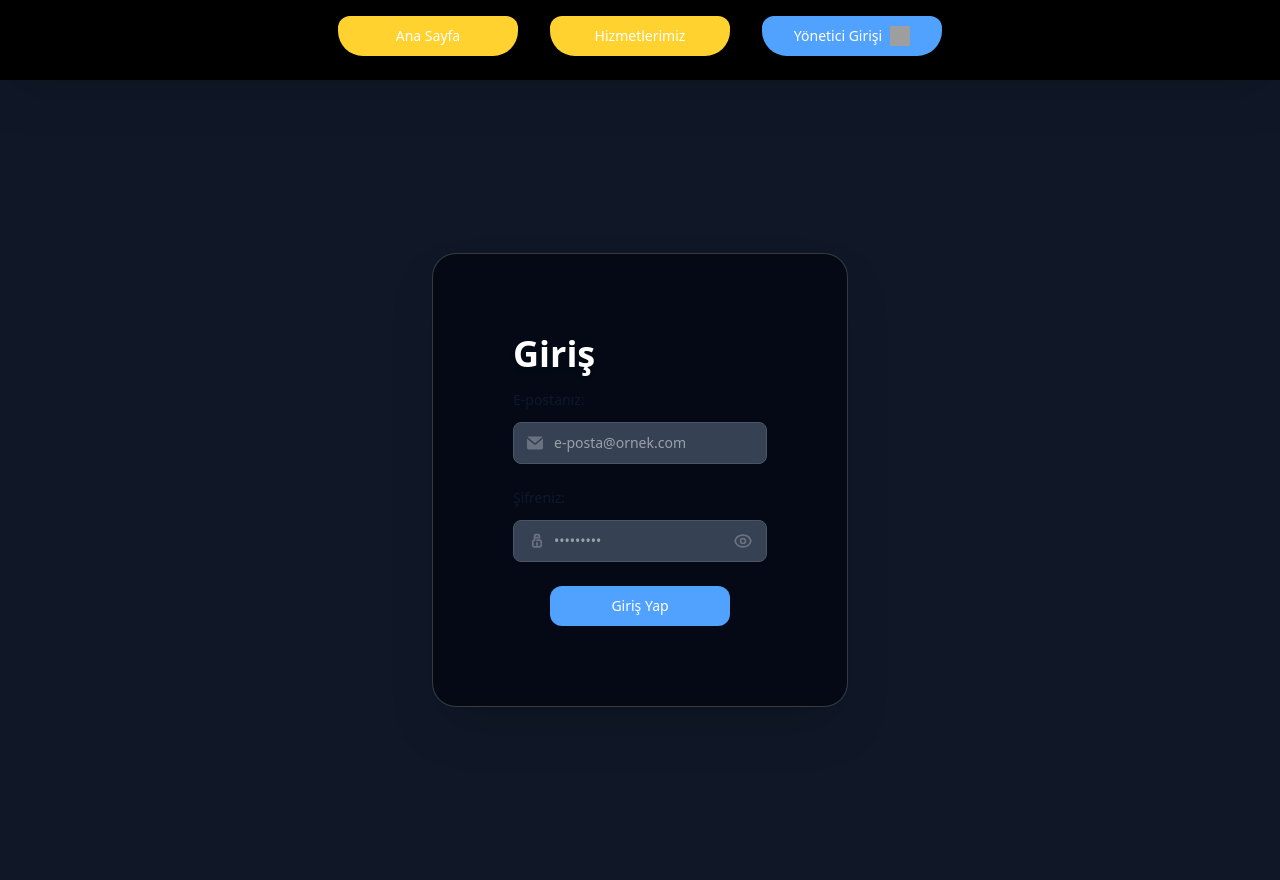
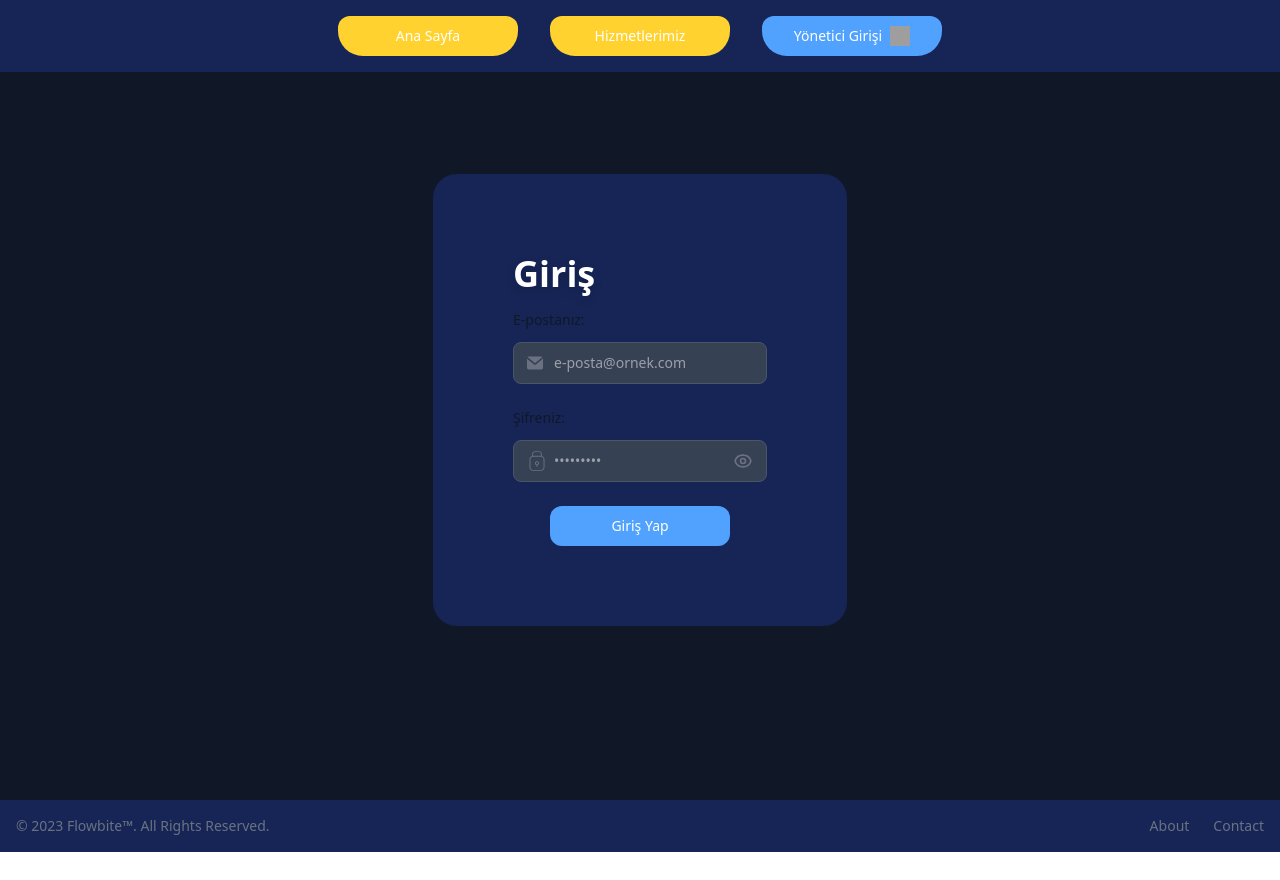
Before and after one commit to KIANOUSH-SAU/BarberAutomationProject, a React app in the folder frontend/: page /login in a window 1280 px wide. After the commit the page ends 852 px from the top, so only its background shows below. Built offline with nearby package versions, Linux system fonts and the light colour scheme; grey boxes are pictures that could not be loaded; the HTML template or start-up script is replaced by a standard one.

Commit message:
feat: add Footer component, enhance Navbar styling, and improve layout in various pages

```diff
--- a/frontend/src/App.jsx
+++ b/frontend/src/App.jsx
@@ -5,13 +5,13 @@ import AppointmentsPage from "./pages/AppointmentsPage";
 import Navbar from "./components/Navbar";
 import AdminPage from "./pages/AdminPage";
 import LoginPage from "./pages/LoginPage";
+import Footer from "./components/Footer";
 
 function App() {
 	return (
 		<Router>
-			<Navbar />
-			<div style={{ height: "80px" }} className="bg-black" />
 			<div className="background min-h-screen">
+				<Navbar />
 				<Routes>
 					<Route path="/" element={<HomePage />} />
 					<Route path="/services" element={<ServicesPage />} />
@@ -22,6 +22,7 @@ function App() {
 					<Route path="/admin" element={<AdminPage />} />
 					<Route path="/login" element={<LoginPage />} />
 				</Routes>
+				<Footer />
 			</div>
 		</Router>
 	);
--- /dev/null
+++ b/frontend/src/components/ErrorLog.jsx
@@ -0,0 +1,12 @@
+const ErrorLog = ({ message }) => {
+	return (
+		<div
+			className="p-4 mb-4 text-sm text-red-800 rounded-lg bg-red-50 dark:bg-gray-800 dark:text-red-400"
+			role="alert"
+		>
+			<span className="font-medium">Hata!</span> {message}
+		</div>
+	);
+};
+
+export default ErrorLog;
--- /dev/null
+++ b/frontend/src/components/Footer.jsx
@@ -0,0 +1,29 @@
+const Footer = () => {
+	return (
+		<footer className="shadow-sm bg-blue-950">
+			<div className="w-full mx-auto max-w-screen-xl p-4 md:flex md:items-center md:justify-between">
+				<span className="text-sm text-gray-500 sm:text-center dark:text-gray-400">
+					© 2023{" "}
+					<a href="https://flowbite.com/" className="hover:underline">
+						Flowbite™
+					</a>
+					. All Rights Reserved.
+				</span>
+				<ul className="flex flex-wrap items-center mt-3 text-sm font-medium text-gray-500 dark:text-gray-400 sm:mt-0">
+					<li>
+						<a href="#" className="hover:underline me-4 md:me-6">
+							About
+						</a>
+					</li>
+					<li>
+						<a href="#" className="hover:underline">
+							Contact
+						</a>
+					</li>
+				</ul>
+			</div>
+		</footer>
+	);
+};
+
+export default Footer;
--- a/frontend/src/components/Navbar.jsx
+++ b/frontend/src/components/Navbar.jsx
@@ -2,7 +2,7 @@ import { Link } from "react-router-dom";
 import { adminIcon } from "../assets/assetsHandler";
 const Navbar = () => {
 	return (
-		<nav className="nav-glass-bg fixed z-10 w-full">
+		<nav className="fixed z-20 w-full bg-blue-950">
 			<div className="max-w-screen-xl flex flex-wrap items-center justify-center mx-auto p-4">
 				<div className="flex md:order-2">
 					<button
--- a/frontend/src/components/ServiceCard.jsx
+++ b/frontend/src/components/ServiceCard.jsx
@@ -3,7 +3,7 @@ import { Link } from "react-router-dom";
 
 const ServiceCard = ({ service }) => {
 	return (
-		<div className="max-w-sm bg-white border border-gray-200 rounded-lg shadow-sm service-glass-bg">
+		<div className="max-w-sm border border-red-700 rounded-lg shadow-sm bg-blue-950">
 			<a href="#">
 				<img
 					className="rounded-t-lg p-10 bg-white"
--- a/frontend/src/components/Services.jsx
+++ b/frontend/src/components/Services.jsx
@@ -2,7 +2,7 @@ import ServiceCard from "./ServiceCard";
 const Services = ({ services }) => {
 	return (
 		<div className="min-h-screen bg-gray-900 flex items-center justify-center p-4">
-			<div className="grid grid-cols-1 sm:grid-cols-2 md:grid-cols-3 lg:grid-cols-4 xl:grid-cols-5 gap-5 p-10 flex-1 overflow-auto scrollbar-thin scrollbar-thumb-cyan-400 scrollbar-track-cyan-100">
+			<div className="grid grid-cols-1 sm:grid-cols-2 md:grid-cols-3 lg:grid-cols-4 xl:grid-cols-5 gap-5 p-10 flex-1 overflow-auto scrollbar-thin scrollbar-thumb-cyan-400 scrollbar-track-cyan-100 mt-15">
 				{services.map((service) => (
 					<ServiceCard key={service.id} service={service} />
 				))}
--- a/frontend/src/index.css
+++ b/frontend/src/index.css
@@ -49,52 +49,6 @@
 	-webkit-backdrop-filter: blur(10px) saturate(180%);
 }
 
-.glass-btn-1 {
-	@apply shadow-2xl px-4 py-3 text-white rounded-lg transition font-bold text-sm border-none gap-1 cursor-pointer;
-	border-bottom: 4px solid rgb(0, 94, 255);
-	background-color: rgba(0, 0, 0, 0.7);
-	width: 150px;
-	text-align: center;
-}
-.glass-btn-1:hover {
-	@apply shadow-2xl px-4 py-3 text-white rounded-lg transition font-bold text-sm border-none gap-1 cursor-pointer;
-	border-bottom: 4px solid rgba(0, 0, 0, 0.7);
-	background-color: rgb(0, 94, 255);
-	width: 150px;
-	text-align: center;
-}
-.glass-btn-2 {
-	@apply shadow-2xl px-4 py-3 text-white rounded-lg transition font-bold text-sm border-none cursor-pointer;
-	border-bottom: 4px solid rgba(255, 0, 0, 0.729);
-	background-color: rgba(0, 0, 0, 0.7);
-	width: 150px;
-	text-align: center;
-}
-
-.glass-btn-2:hover {
-	@apply shadow-2xl px-4 py-3 text-white rounded-lg transition font-bold text-sm border-none cursor-pointer;
-	border-bottom: 4px solid rgba(0, 0, 0, 0.7);
-	background-color: rgba(255, 0, 0, 0.729);
-	width: 150px;
-	text-align: center;
-}
-
-.glass-btn-3 {
-	@apply shadow-2xl inline-block px-4 py-3 text-white rounded-lg transition font-bold text-sm border-none cursor-pointer;
-	background-color: rgba(0, 0, 0, 0.7);
-	border-bottom: 4px solid rgba(255, 221, 0, 0.877);
-	width: 150px;
-	text-align: center;
-}
-
-.glass-btn-3:hover {
-	@apply shadow-2xl inline-block px-4 py-3 text-white rounded-lg transition font-bold text-sm border-none cursor-pointer;
-	background-color: rgba(255, 221, 0, 0.877);
-	border-bottom: 4px solid rgba(0, 0, 0, 0.7);
-	width: 150px;
-	text-align: center;
-}
-
 .btn-type-1 {
 	@apply text-white bg-red-400
 	hover:bg-red-600 font-medium
--- a/frontend/src/pages/AdminPage.jsx
+++ b/frontend/src/pages/AdminPage.jsx
@@ -1,6 +1,6 @@
 const AdminPage = () => {
 	return (
-		<div>
+		<div className="min-h-screen max-h-screen">
 			<h1>
 				I'm just not there sdfffffffffffffffffffffffffffffffffffffffffff
 			</h1>
--- a/frontend/src/pages/AppointmentsPage.jsx
+++ b/frontend/src/pages/AppointmentsPage.jsx
@@ -52,7 +52,7 @@ const AppointmentsPage = () => {
 
 	return (
 		<div className="min-h-screen bg-gray-900 flex items-center justify-center p-4">
-			<div className="w-full max-w-2xl mx-auto bg-white rounded-2xl shadow-2xl p-8 md:p-12">
+			<div className="w-full max-w-2xl mx-auto bg-white rounded-2xl shadow-2xl p-8 md:p-12 mt-15">
 				<h1 className="text-3xl md:text-4xl font-bold text-gray-800 mb-2 text-center">
 					Kolay Randevu Al
 				</h1>
@@ -62,18 +62,19 @@ const AppointmentsPage = () => {
 
 				{loading && (
 					<div className="text-center text-gray-500">
-						Loading services...
+						Yükleniyor...
 					</div>
 				)}
 				{error && (
 					<div className="text-center text-red-500">
-						Error: {error}
+						Hata: {error}
 					</div>
 				)}
 
 				{!loading && !error && (
 					<form onSubmit={handleSubmit} className="space-y-6">
-						<div>
+						<div className="flex justify-between">
+							<div className="w-2/5">
 								<label
 									htmlFor="name"
 									className="block mb-2 text-sm font-medium text-gray-700"
@@ -83,12 +84,30 @@ const AppointmentsPage = () => {
 								<input
 									id="name"
 									type="text"
-								placeholder="KIANOUSH SEDDIGHPOUR"
+									placeholder="KIANOUSH"
 									required
 									value={name}
 									onChange={(e) => setName(e.target.value)}
 									className="w-full px-4 py-2 bg-gray-50 border border-gray-300 text-gray-900 rounded-lg focus:ring-blue-500 focus:border-blue-500"
 								/>
+							</div>
+							<div className="w-2/5">
+								<label
+									htmlFor="name"
+									className="block mb-2 text-sm font-medium text-gray-700"
+								>
+									Soyadınız:
+								</label>
+								<input
+									id="name"
+									type="text"
+									placeholder="SEDDIGHPOUR"
+									required
+									value={name}
+									onChange={(e) => setName(e.target.value)}
+									className="w-full px-4 py-2 bg-gray-50 border border-gray-300 text-gray-900 rounded-lg focus:ring-blue-500 focus:border-blue-500"
+								/>
+							</div>
 						</div>
 						<div>
 							<label
--- a/frontend/src/pages/LoginPage.jsx
+++ b/frontend/src/pages/LoginPage.jsx
@@ -1,8 +1,10 @@
 import { useRef, useState } from "react";
 import { useNavigate } from "react-router-dom";
+import ErrorLog from "../components/ErrorLog";
 
 const LoginPage = () => {
 	const [isPasswordVisible, setIsPasswordVisible] = useState(false);
+	const [isLoginSuccessful, setIsLoginSuccessful] = useState(true);
 	const navigate = useNavigate();
 	const emailRef = useRef();
 	const passwordRef = useRef();
@@ -27,7 +29,10 @@ const LoginPage = () => {
 					lastName: data.lastName,
 				})
 			);
+			setIsLoginSuccessful(true);
 			navigate("/admin");
+		} else {
+			setIsLoginSuccessful(false);
 		}
 	}
 
@@ -58,7 +63,11 @@ const LoginPage = () => {
 
 	return (
 		<div className="simple-dark-bg">
-			<div className="relative z-10 glass-bg rounded-3xl p-20 max-w-3xl mx-4">
+			<div className="relative z-10 bg-blue-950 rounded-3xl p-20 max-w-3xl mx-4">
+				{!isLoginSuccessful && (
+					<ErrorLog message={"E-posta veya Şifreniz hatalı"} />
+				)}
+
 				<h1 className="text-4xl font-bold text-white mb-4 drop-shadow-lg">
 					Giriş
 				</h1>
@@ -103,18 +112,15 @@ const LoginPage = () => {
 							<div className="absolute inset-y-0 start-0 flex items-center ps-3.5 pointer-events-none">
 								<svg
 									className="w-5 h-5 text-gray-500 dark:text-gray-400"
-									aria-hidden="true"
 									xmlns="http://www.w3.org/2000/svg"
-									fill="none"
-									viewBox="0 0 24 24"
+									x="0px"
+									y="0px"
+									width="128"
+									height="128"
+									viewBox="0 0 128 128"
+									fill="currentColor"
 								>
-									<path
-										stroke="currentColor"
-										strokeLinecap="round"
-										strokeLinejoin="round"
-										strokeWidth="2"
-										d="M12 14v3m-3-6V7a3 3 0 0 1 3-3h.01a3 3 0 0 1 3 3v1m-6 0h6m-6 3H9a2 2 0 0 0-2 2v4a2 2 0 0 0 2 2h6a2 2 0 0 0 2-2v-4a2 2 0 0 0-2-2h-3"
-									/>
+									<path d="M 51 1 C 41.07 1 33 9.07 33 19 L 33 31.800781 C 23.22 34.450781 16 43.39 16 54 L 16 104 C 16 116.68 26.32 127 39 127 L 89 127 C 101.68 127 112 116.68 112 104 L 112 54 C 112 43.39 104.78 34.450781 95 31.800781 L 95 19 C 95 9.07 86.93 1 77 1 L 51 1 z M 51 7 L 77 7 C 83.62 7 89 12.38 89 19 L 89 31 L 39 31 L 39 19 C 39 12.38 44.38 7 51 7 z M 39 37 L 89 37 C 98.37 37 106 44.63 106 54 L 106 104 C 106 113.37 98.37 121 89 121 L 39 121 C 29.63 121 22 113.37 22 104 L 22 54 C 22 44.63 29.63 37 39 37 z M 64 66 C 56.83 66 51 71.83 51 79 C 51 85.13 55.28 90.280625 61 91.640625 L 61 99 C 61 100.66 62.34 102 64 102 C 65.66 102 67 100.66 67 99 L 67 91.640625 C 72.72 90.280625 77 85.14 77 79 C 77 71.83 71.17 66 64 66 z M 64 72 C 67.86 72 71 75.14 71 79 C 71 82.86 67.86 86 64 86 C 60.14 86 57 82.86 57 79 C 57 75.14 60.14 72 64 72 z"></path>
 								</svg>
 							</div>
 							<input
@@ -173,7 +179,10 @@ const LoginPage = () => {
 						</div>
 					</div>
 					<div className="text-center">
-						<button type="submit" class="btn-type-3 justify-center">
+						<button
+							type="submit"
+							className="btn-type-3 justify-center"
+						>
 							Giriş Yap
 						</button>
 					</div>
```
Lines whose indentation alone changed are shown as unchanged.
